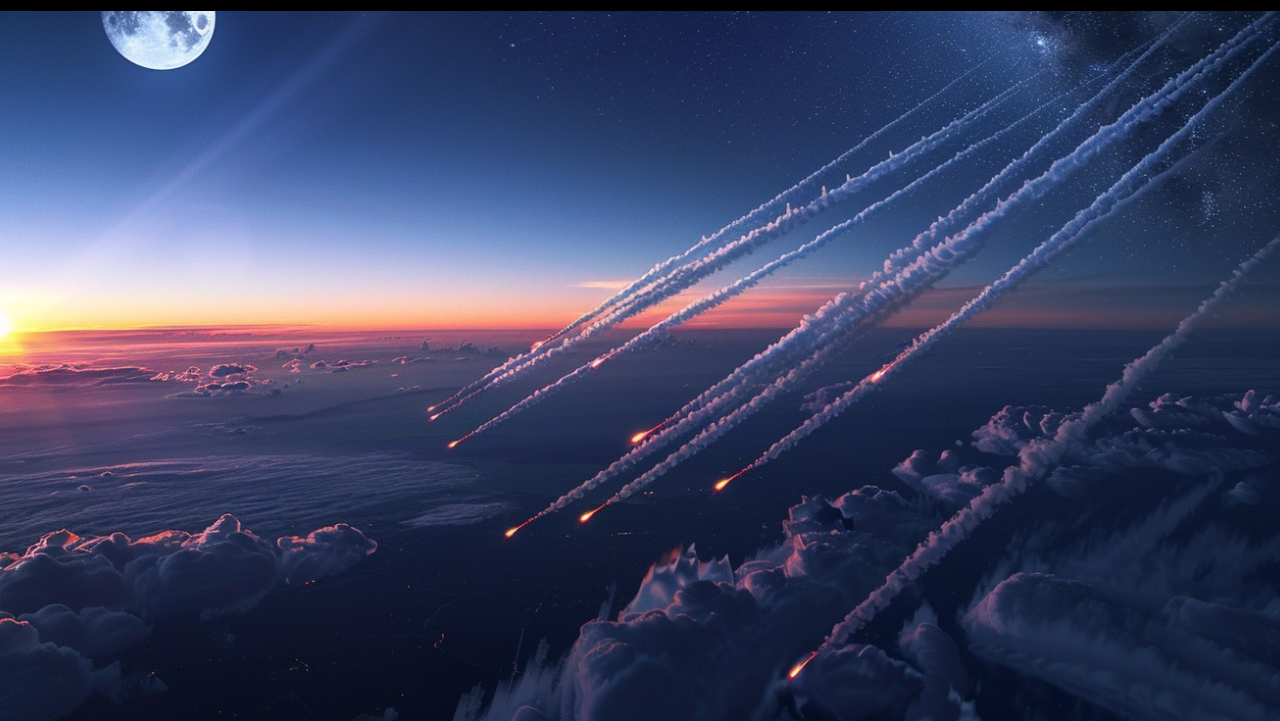
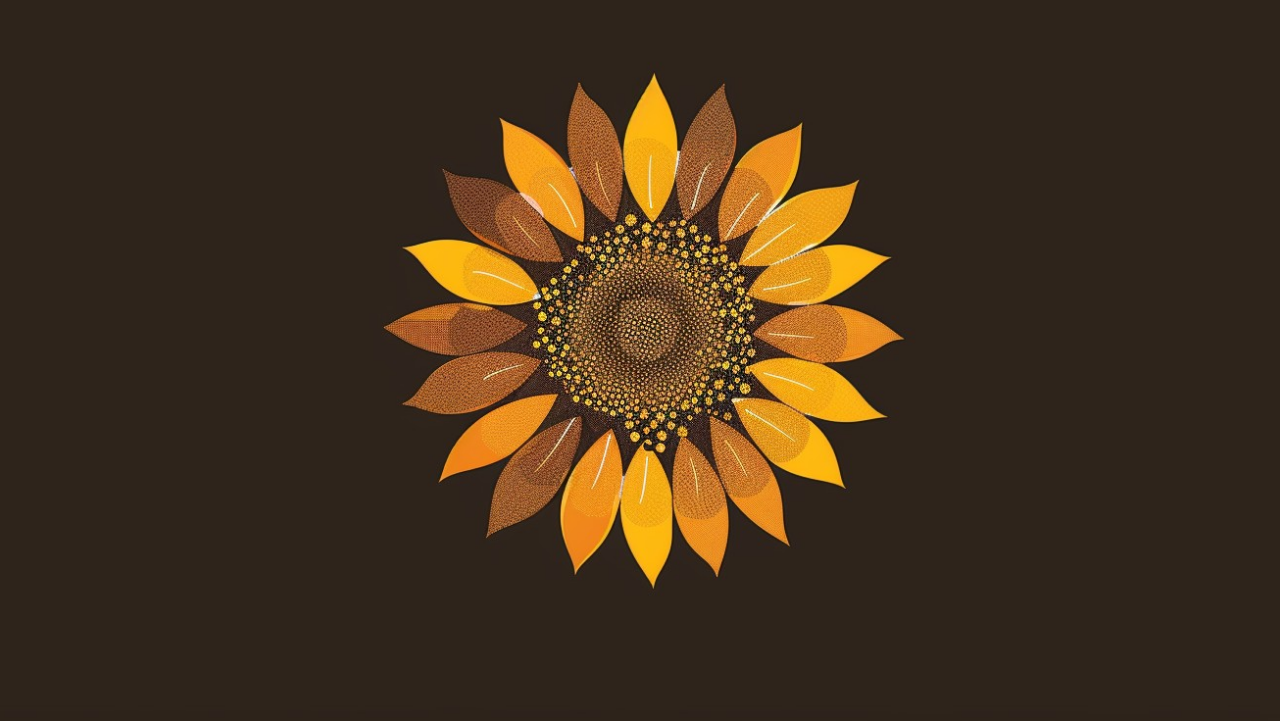
Before and after one commit to NemindaBandara/LoginForm, a plain HTML site: page index.html in a window 1280 px wide. Shown: the part 79-800 px from the top of the page. Drawn offline with nearby package versions, Linux system fonts and the light colour scheme.

Commit message:
changed the background

```diff
--- a/style.css
+++ b/style.css
@@ -10,7 +10,7 @@ body {
   justify-content: center;
   align-items: center;
   min-height: 100vh;
-  background: url('background2.jpg') no-repeat;
+  background: url('background1.jpg') no-repeat;
   background-size: cover;
   background-position: center;
 }
@@ -25,7 +25,7 @@ header{
   justify-content: space-between;
   align-items: center;
   z-index: 99;
-  background: black;
+  /* background: black; */
 }
 
 .logo {
```
Also changed, not shown: background3.jpg (added).
